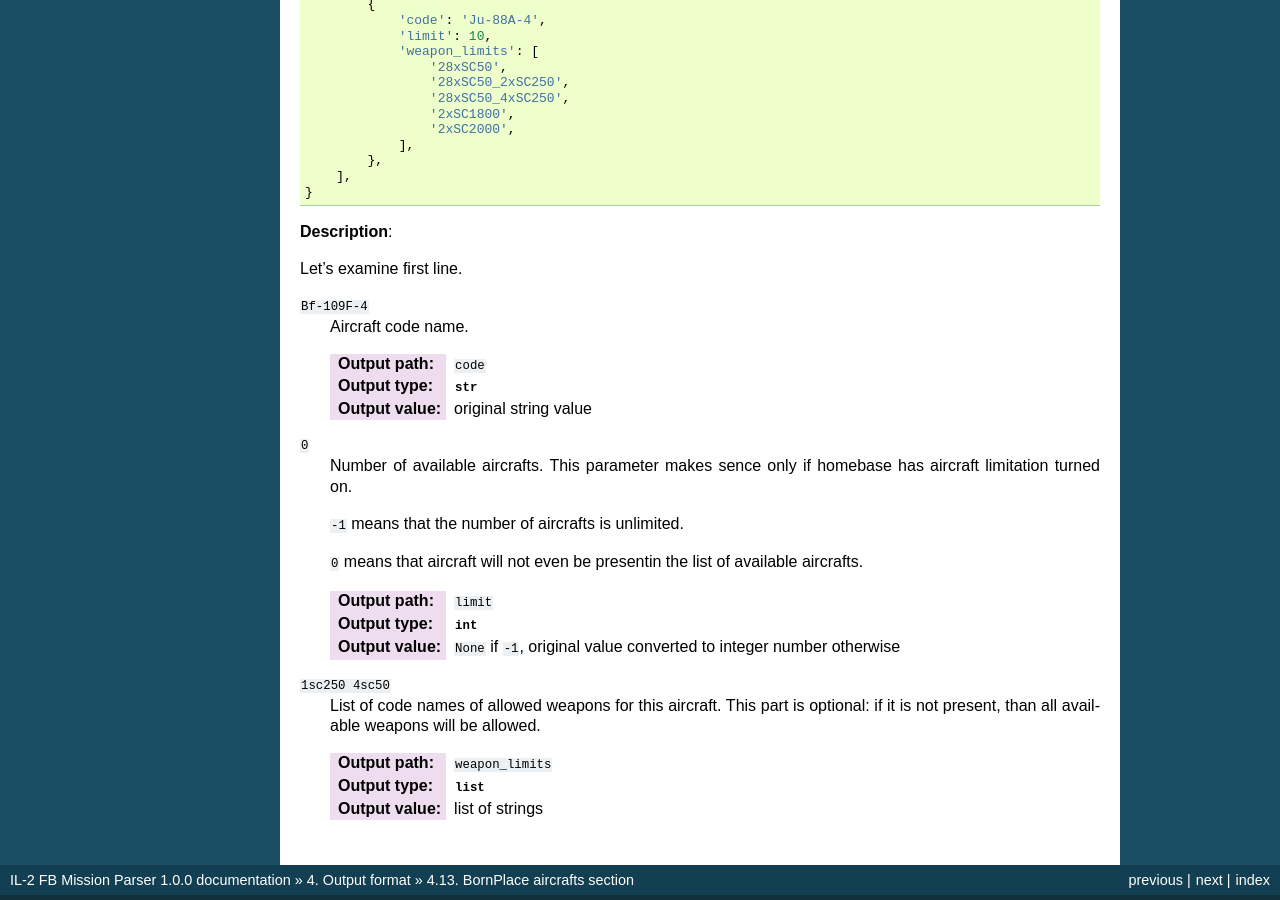
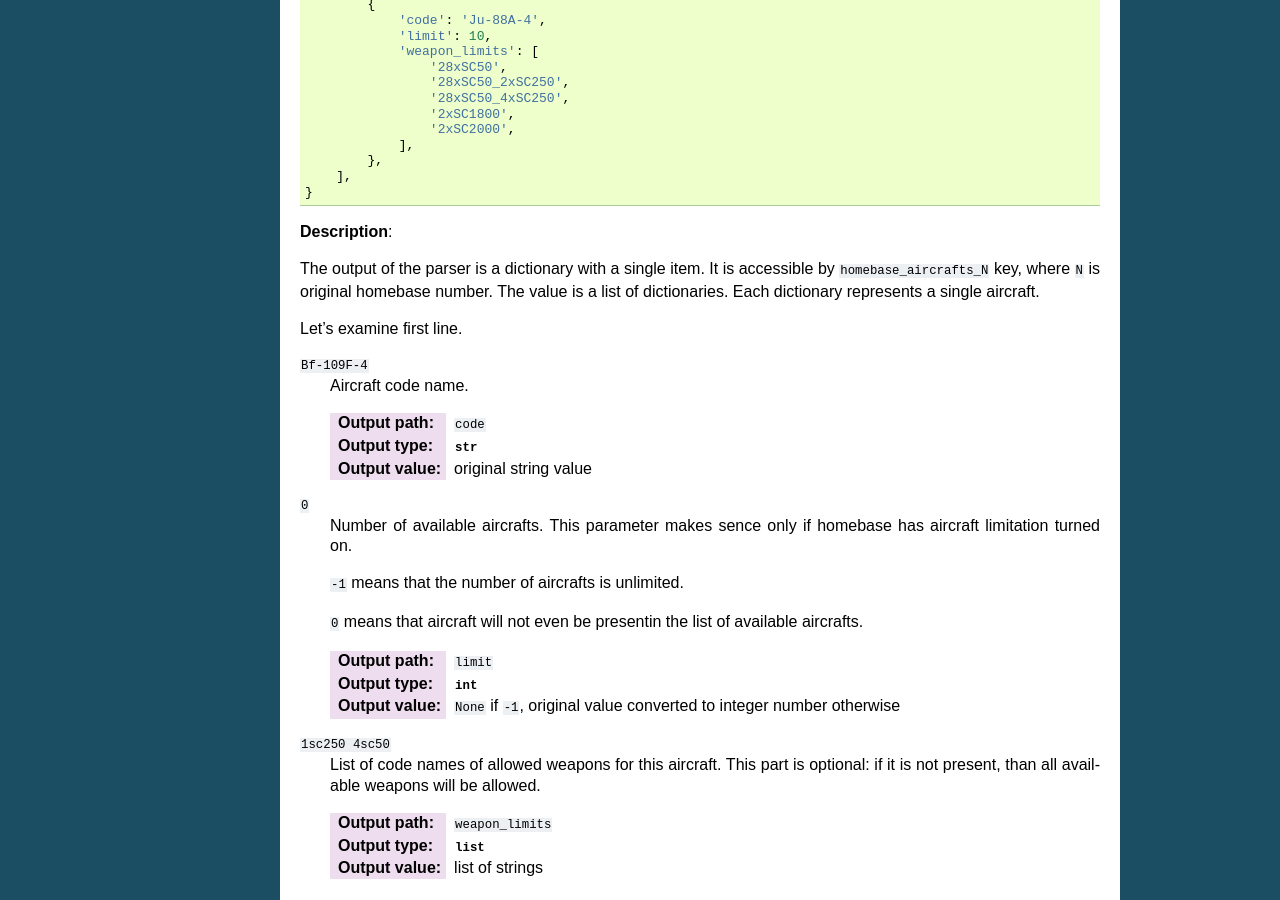
Before and after one commit to IL2HorusTeam/il2fb-mission-parser, a Sphinx documentation site: the page built from docs/parsers/bornplace-aircrafts.rst, in a window 1280 px wide and 900 px high, scrolled down 680 px. Built offline with Sphinx 7.4.7, drawn with Linux system fonts in a browser that asks for light colours.

Commit message:
update docs

```diff
--- a/docs/parsers/bornplace-aircrafts.rst
+++ b/docs/parsers/bornplace-aircrafts.rst
@@ -59,6 +59,10 @@ Output example:
 
 **Description**:
 
+The output of the parser is a dictionary with a single item. It is accessible by
+``homebase_aircrafts_N`` key, where ``N`` is original homebase number. The value
+is a list of dictionaries. Each dictionary represents a single aircraft.
+
 Let's examine first line.
 
 ``Bf-109F-4``
```
